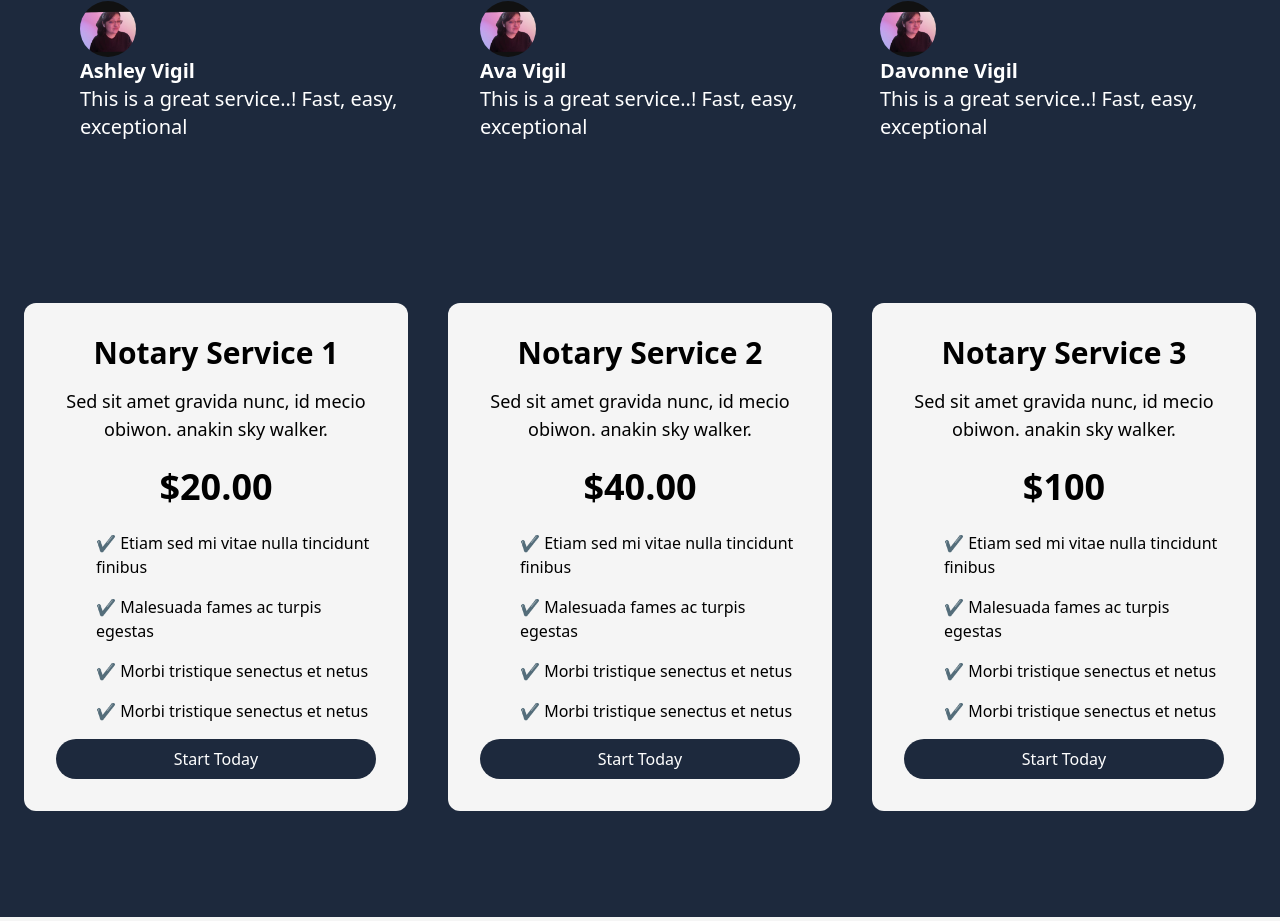
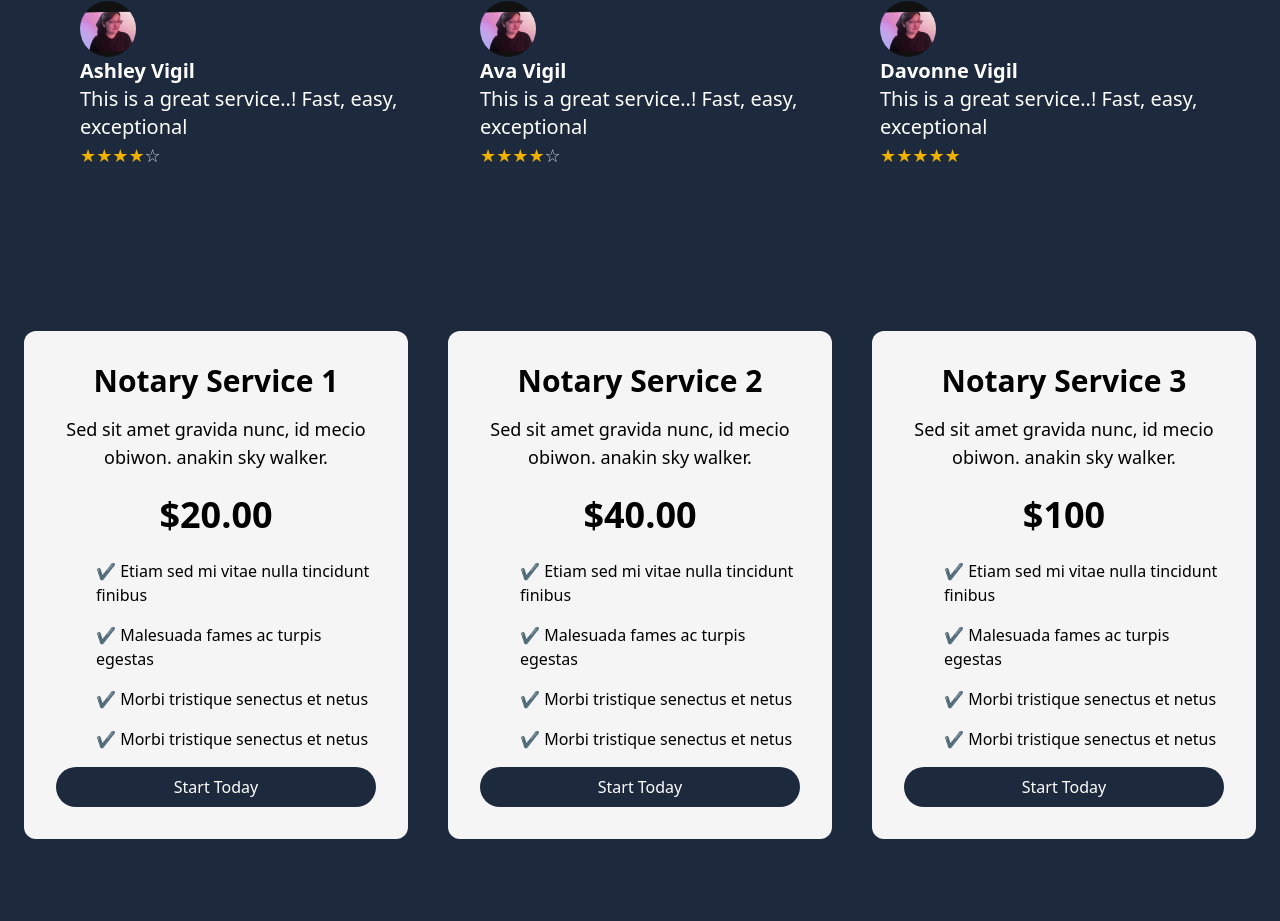
Before and after one commit to For-His-Purpose-Notary/his-purpose-notary, a React (Vite) app: page / in a window 1280 px wide. Shown: the part 1423-2344 px from the top of the page. Built offline with nearby package versions, Linux system fonts and the light colour scheme.

Commit message:
add rating stars

```diff
--- a/src/App.jsx
+++ b/src/App.jsx
@@ -1,6 +1,5 @@
 import Home from "./components/Home";
 import About from "./components/About";
-import Testimonials from "./components/Testimonial";
 import Services from "./components/Services";
 import Contact from "./components/Contact";
 import Footer from "./components/Footer";
--- a/src/components/Customers.jsx
+++ b/src/components/Customers.jsx
@@ -5,14 +5,27 @@ export default function Customers({
   className,
   name,
   testimonial,
-  imageRating,
+  starRating,
 }) {
+  const stars = Array(5)
+    .fill(0)
+    .map((_, index) => (
+      <span
+        key={index}
+        className={`${
+          index < starRating ? "text-yellow-500" : "text-gray-300"
+        } text-lg`}
+      >
+        {index < starRating ? "★" : "☆"}
+      </span>
+    ));
+
   return (
     <section>
       <Image image={image} className={className} />
       <p className="font-bold">{name}</p>
       <p>{testimonial}</p>
-      <p className="bg-gray-200">{imageRating}</p>
+      <div>{stars}</div>
     </section>
   );
 }
--- a/src/components/Testimonial.jsx
+++ b/src/components/Testimonial.jsx
@@ -12,7 +12,7 @@ export default function Testimonials() {
             className={"rounded-full w-14 h-14"}
             name={review.name}
             testimonial={review.testimonial}
-            rating={review.rating}
+            starRating={review.starRating}
           />
         ))}
       </section>
--- a/src/data/reviews.js
+++ b/src/data/reviews.js
@@ -3,18 +3,18 @@ export const reviews = [
     image: "/images/me.jpg",
     name: "Ashley Vigil",
     testimonial: "This is a great service..! Fast, easy, exceptional",
-    rating: 4,
+    starRating: 4,
   },
   {
     image: "/images/me.jpg",
     name: "Ava Vigil",
     testimonial: "This is a great service..! Fast, easy, exceptional",
-    rating: 5,
+    starRating: 4,
   },
   {
     image: "/images/me.jpg",
     name: "Davonne Vigil",
     testimonial: "This is a great service..! Fast, easy, exceptional",
-    rating: 4,
+    starRating: 5,
   },
 ];
```
